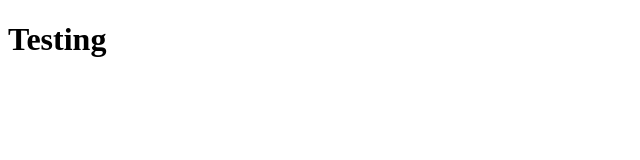
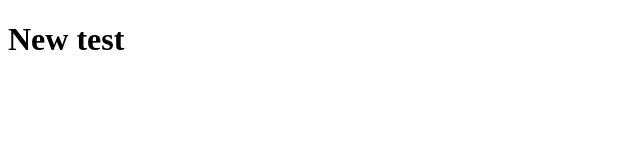
Before and after one commit to mprads/ed-stone-tech-test, a React app: page / in a window 1280 px wide. Shown: the top 160 px of the page, without its empty margins (0-640 px from the left). Built offline with nearby package versions, Linux system fonts and the light colour scheme.

Commit message:
Created needed components and tested

```diff
--- a/src/App.jsx
+++ b/src/App.jsx
@@ -1,9 +1,21 @@
 import React, {Component} from 'react';
+import MessageList from './messageList.jsx';
 
 class App extends Component {
+  constructor(props) {
+    super(props)
+    this.state = {
+      messageList: []
+    }
+
+  }
+
+  componentDidMount() {
+
+  }
   render() {
     return (
-      <h1>Testing</h1>
+      <MessageList />
     );
   }
 }
--- /dev/null
+++ b/src/message.jsx
@@ -0,0 +1,14 @@
+import React, {Component} from 'react';
+
+class Message extends Component {
+  constructor(props) {
+    super(props)
+  }
+
+  render() {
+    return (
+      <h1>New test</h1>
+    );
+  }
+}
+export default Message;
--- /dev/null
+++ b/src/messageList.jsx
@@ -0,0 +1,15 @@
+import React, {Component} from 'react';
+import Message from './message.jsx'
+
+class MessageList extends Component {
+  constructor(props) {
+    super(props)
+  }
+
+  render() {
+    return (
+      <Message />
+    );
+  }
+}
+export default MessageList;
```
